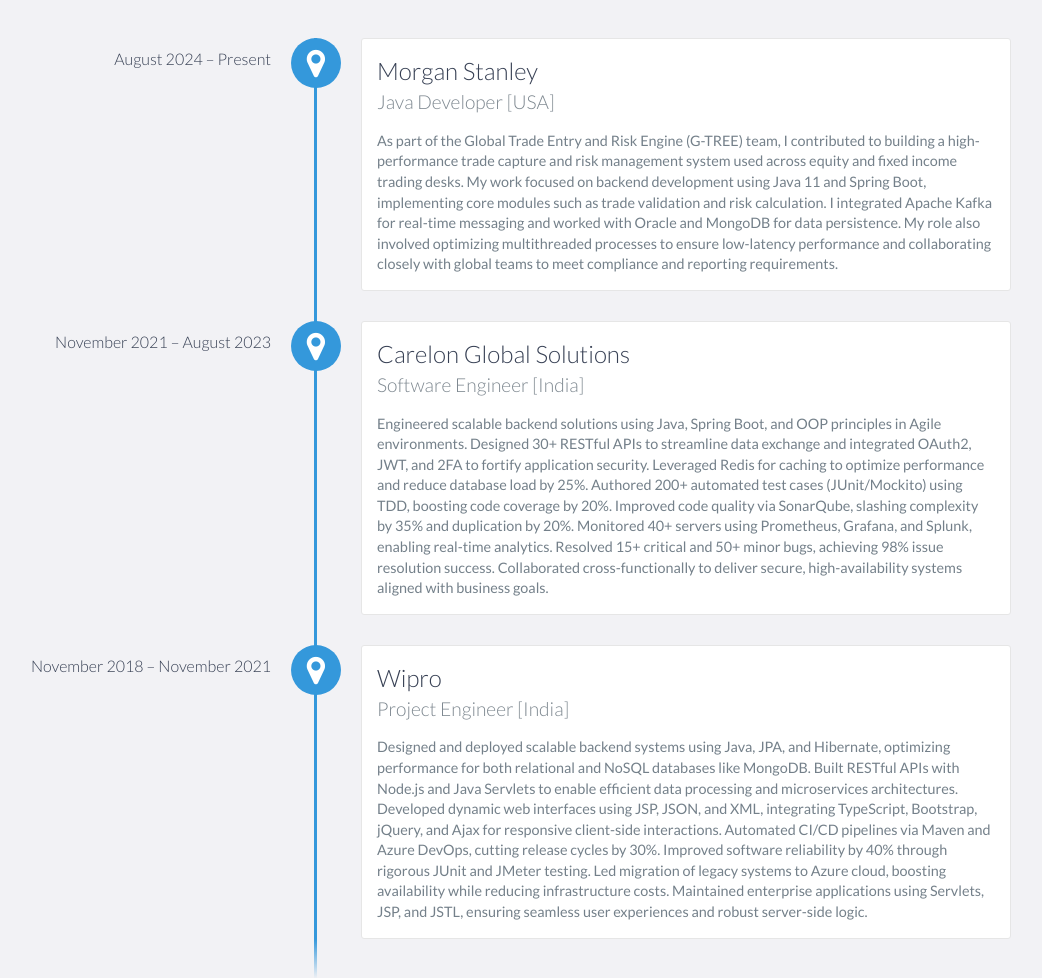
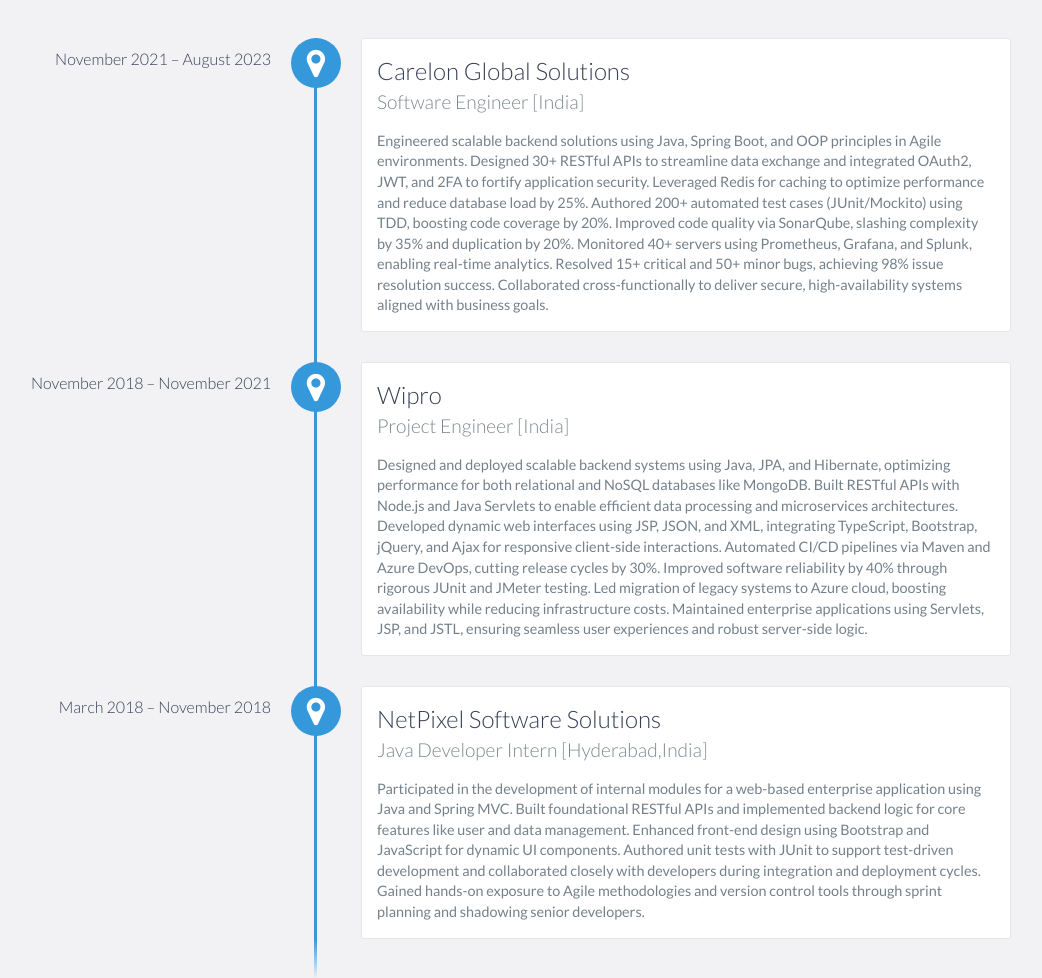
Before and after one commit to ravindrasiddavatam/ravindrasiddavatam.github.io, a website: page index.html in a window 1280 px wide. Shown: the part 1160-2138 px from the top of the page, without its empty margins (129-1171 px from the left). Drawn offline with nearby package versions, Linux system fonts and the light colour scheme.

Commit message:
Updating Resume

```diff
--- a/index.html
+++ b/index.html
@@ -50,7 +50,7 @@
         <div id="lead-content">
             <h1>Venkata Ravindra</h1>
             <h2>Java Developer</h2>
-            <a href="https://raw.githubusercontent.com/ravindrasiddavatam/ravindrasiddavatam.github.io/main/docs/Venkata_Ravindra_Resume.pdf" class="btn-rounded-white">Download Resume</a>
+            <a href="https://raw.githubusercontent.com/ravindrasiddavatam/ravindrasiddavatam.github.io/main/docs/Venkata Ravindra Resume.pdf" class="btn-rounded-white">Download Resume</a>
         </div>
         <!-- End #lead-content -->
 
@@ -84,13 +84,6 @@
     <div id="experience" class="background-alt">
         <h2 class="heading">Experience</h2>
         <div id="experience-timeline">
-            <div data-date="August 2024 – Present">
-                <h3>Morgan Stanley    </h3>
-                <h4>Java Developer                          [USA]</h4>
-                <p>
-                    As part of the Global Trade Entry and Risk Engine (G-TREE) team, I contributed to building a high-performance trade capture and risk management system used across equity and fixed income trading desks. My work focused on backend development using Java 11 and Spring Boot, implementing core modules such as trade validation and risk calculation. I integrated Apache Kafka for real-time messaging and worked with Oracle and MongoDB for data persistence. My role also involved optimizing multithreaded processes to ensure low-latency performance and collaborating closely with global teams to meet compliance and reporting requirements.
-                </p>
-            </div>
 
             <div data-date="November 2021 – August 2023">
                 <h3>Carelon Global Solutions</h3>
@@ -105,6 +98,14 @@
                 <h4>Project Engineer                      [India]</h4>
                 <p>
                    Designed and deployed scalable backend systems using Java, JPA, and Hibernate, optimizing performance for both relational and NoSQL databases like MongoDB. Built RESTful APIs with Node.js and Java Servlets to enable efficient data processing and microservices architectures. Developed dynamic web interfaces using JSP, JSON, and XML, integrating TypeScript, Bootstrap, jQuery, and Ajax for responsive client-side interactions. Automated CI/CD pipelines via Maven and Azure DevOps, cutting release cycles by 30%. Improved software reliability by 40% through rigorous JUnit and JMeter testing. Led migration of legacy systems to Azure cloud, boosting availability while reducing infrastructure costs. Maintained enterprise applications using Servlets, JSP, and JSTL, ensuring seamless user experiences and robust server-side logic.
+                </p>
+            </div>
+
+	 <div data-date="March 2018 – November 2018">
+                <h3>NetPixel Software Solutions    </h3>
+                <h4>Java Developer Intern                         [Hyderabad,India]</h4>
+                <p>
+                     Participated in the development of internal modules for a web-based enterprise application using Java and Spring MVC. Built foundational RESTful APIs and implemented backend logic for core features like user and data management. Enhanced front-end design using Bootstrap and JavaScript for dynamic UI components. Authored unit tests with JUnit to support test-driven development and collaborated closely with developers during integration and deployment cycles. Gained hands-on exposure to Agile methodologies and version control tools through sprint planning and shadowing senior developers.
                 </p>
             </div>
 
```
Also changed, not shown: 2 other files.
